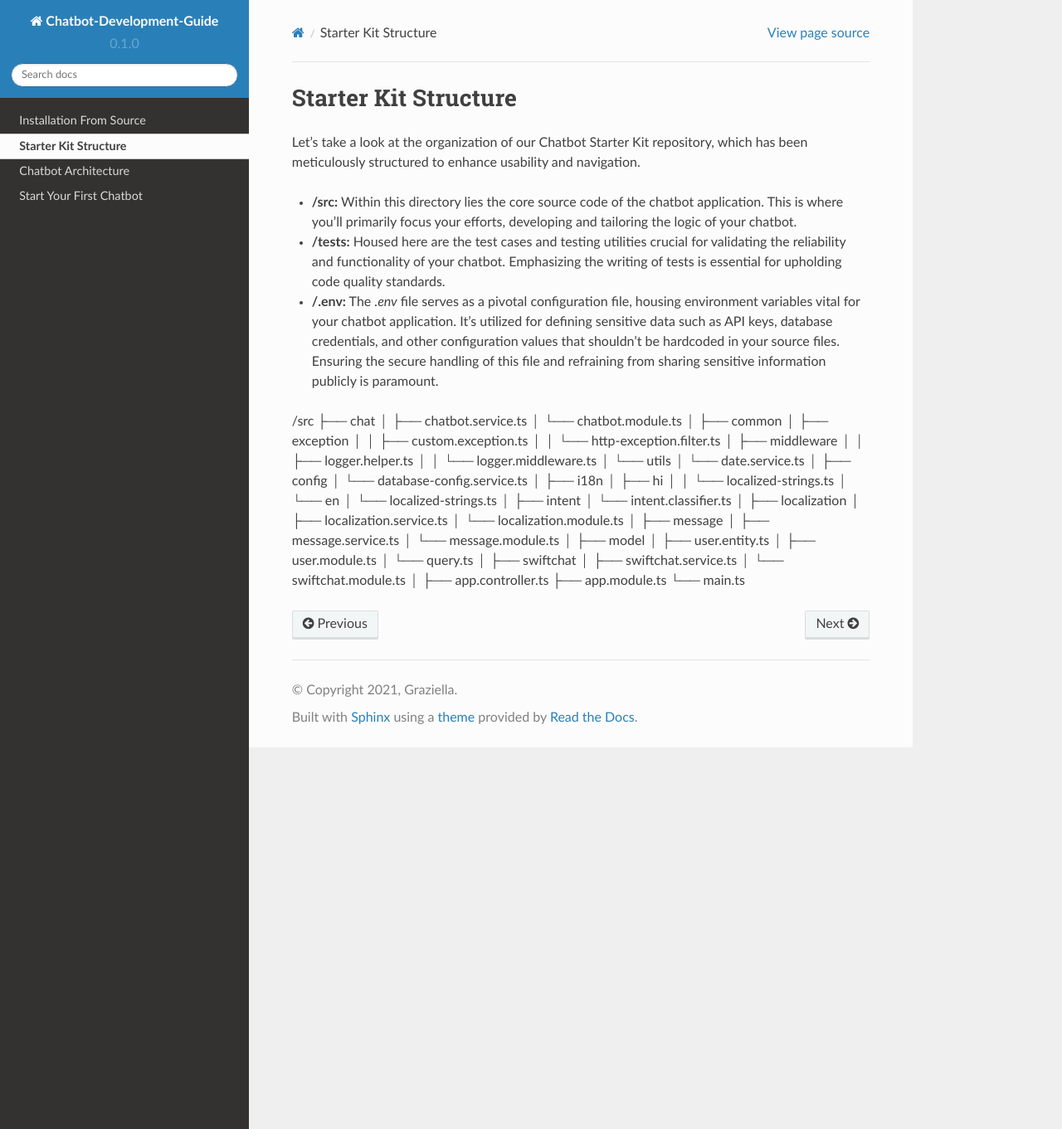
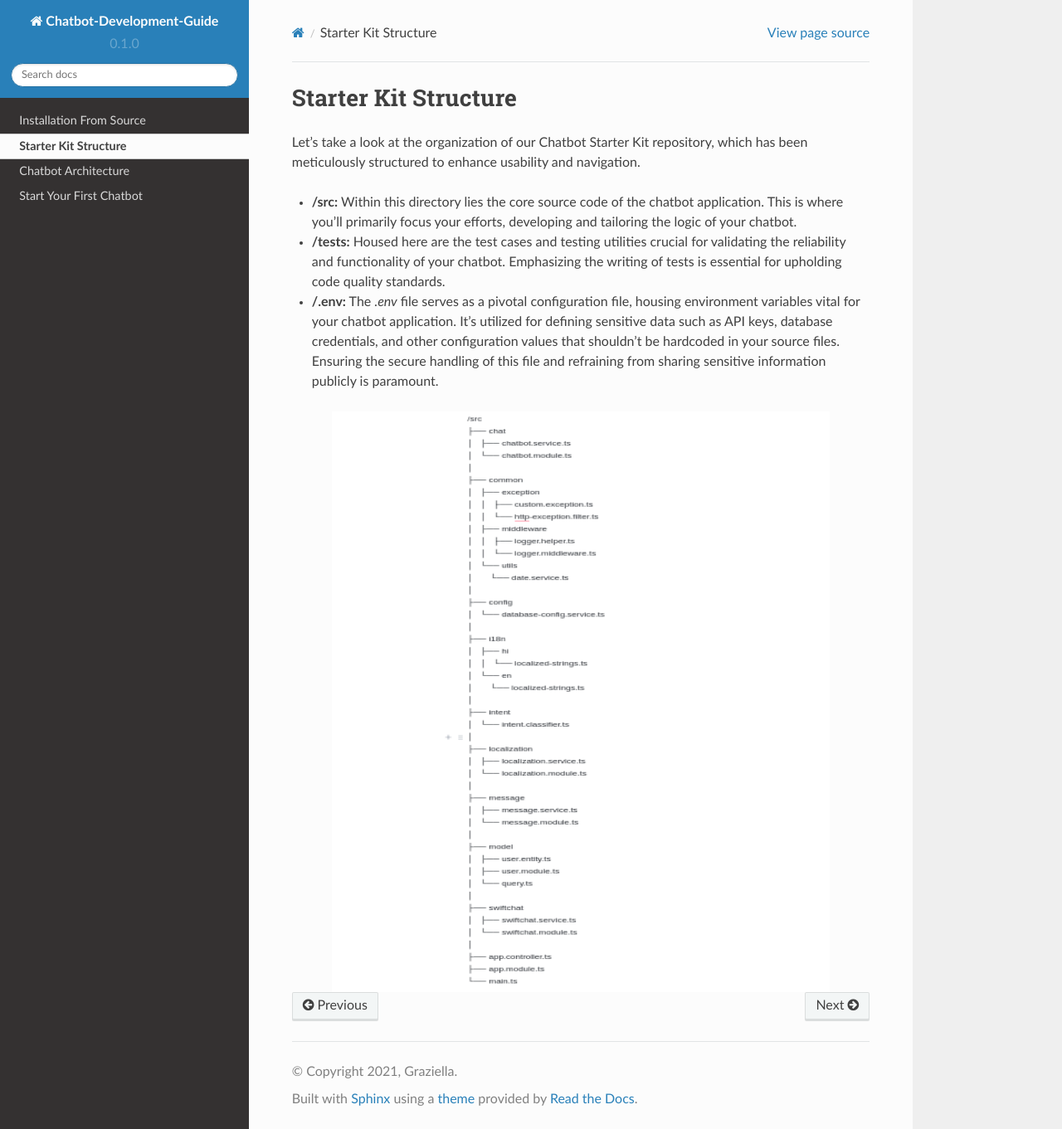
Before and after one commit to Priyanka-sharma181/Chatbot-Development-Guide, a Sphinx documentation site: the page built from docs/source/repo_structure.rst, in a window 1280 px wide and 1361 px high. Shown: the whole window at 83% size. Built offline with Sphinx 7.4.7 and the Read the Docs theme 2.0.0, drawn with Linux system fonts in a browser that asks for light colours.

```diff
--- a/docs/source/architecture.rst
+++ b/docs/source/architecture.rst
@@ -11,7 +11,7 @@
 Deployment Architecture
 ~~~~~~~~~~~~~~~~~~~~~~~
 .. image:: image.png
-   :alt: Alternative text describing the image
+   :alt: Deployment Structure
    :width: 500
    :height: 500
    :align: center
--- a/docs/source/repo_structure.rst
+++ b/docs/source/repo_structure.rst
@@ -10,51 +10,8 @@
 
 - **/.env:** The `.env` file serves as a pivotal configuration file, housing environment variables vital for your chatbot application. It's utilized for defining sensitive data such as API keys, database credentials, and other configuration values that shouldn't be hardcoded in your source files. Ensuring the secure handling of this file and refraining from sharing sensitive information publicly is paramount.
 
-
-/src
-├── chat
-│   ├── chatbot.service.ts
-│   └── chatbot.module.ts
-│
-├── common
-│   ├── exception
-│   │   ├── custom.exception.ts
-│   │   └── http-exception.filter.ts
-│   ├── middleware
-│   │   ├── logger.helper.ts
-│   │   └── logger.middleware.ts
-│   └── utils
-│       └── date.service.ts
-│
-├── config
-│   └── database-config.service.ts
-│
-├── i18n
-│   ├── hi
-│   │   └── localized-strings.ts
-│   └── en
-│       └── localized-strings.ts
-│
-├── intent
-│   └── intent.classifier.ts
-│
-├── localization
-│   ├── localization.service.ts
-│   └── localization.module.ts
-│
-├── message
-│   ├── message.service.ts
-│   └── message.module.ts
-│
-├── model
-│   ├── user.entity.ts
-│   ├── user.module.ts
-│   └── query.ts
-│
-├── swiftchat
-│   ├── swiftchat.service.ts
-│   └── swiftchat.module.ts
-│
-├── app.controller.ts
-├── app.module.ts
-└── main.ts
+.. image:: project_structure.png
+   :alt: project_structure image
+   :width: 600
+   :height: 700
+   :align: center
```
Also changed, not shown: docs/source/project_structure.png (added).
